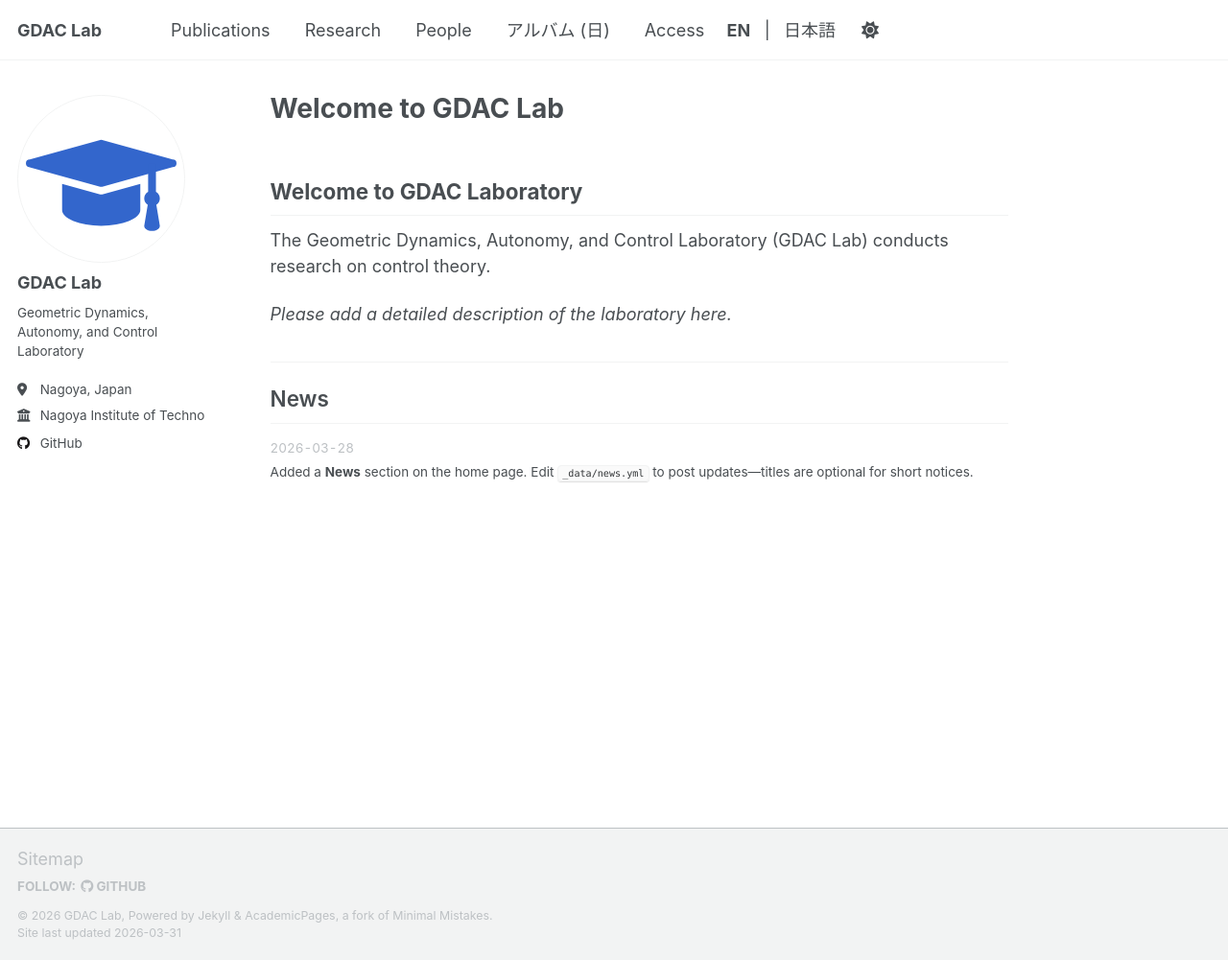
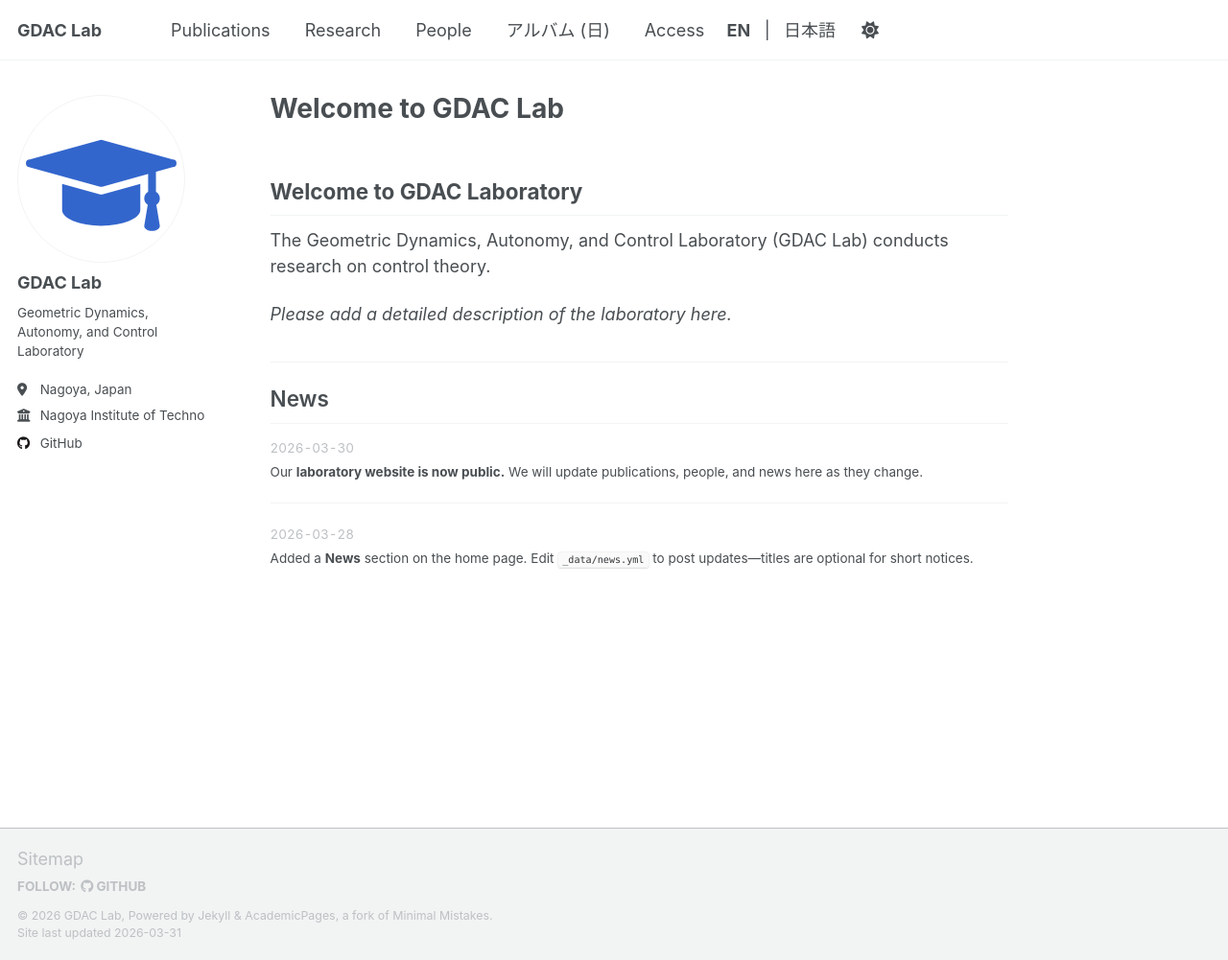
Before and after one commit to GDAC-Lab/gdac-lab.github.io, a Jekyll site: the page built from _pages/about.md, in a window 1280 px wide and 1001 px high. Shown: the whole window at 96% size. Built offline with Jekyll 4.4.1, drawn with Linux system fonts in a browser that asks for light colours; a script that is not in the unit is left out.

Commit message:
Add new news item announcing the launch of the laboratory website
- Included a new entry in the news section to inform users that the laboratory website is now public.
- Provided updates on future content regarding publications, team members, and news in both English and Japanese.

```diff
--- a/_data/news.yml
+++ b/_data/news.yml
@@ -6,6 +6,9 @@
 #   link: optional URL (external or on this site)
 #   link_label_en, link_label_ja: optional; default "Read more" / 「詳細」
 items:
+  - date: "2026-03-30"
+    body_en: "Our **laboratory website is now public.** We will update publications, people, and news here as they change."
+    body_ja: "**研究室のウェブページを公開しました。** 論文・メンバー・お知らせなど、随時更新していきます。"
   - date: "2026-03-28"
     body_en: "Added a **News** section on the home page. Edit `_data/news.yml` to post updates—titles are optional for short notices."
     body_ja: "ホームに**お知らせ**欄を追加しました。短い投稿は `body_en` / `body_ja` のみでも問題ありません（タイトルは省略可）。`_data/news.yml` を編集してください。"
```
